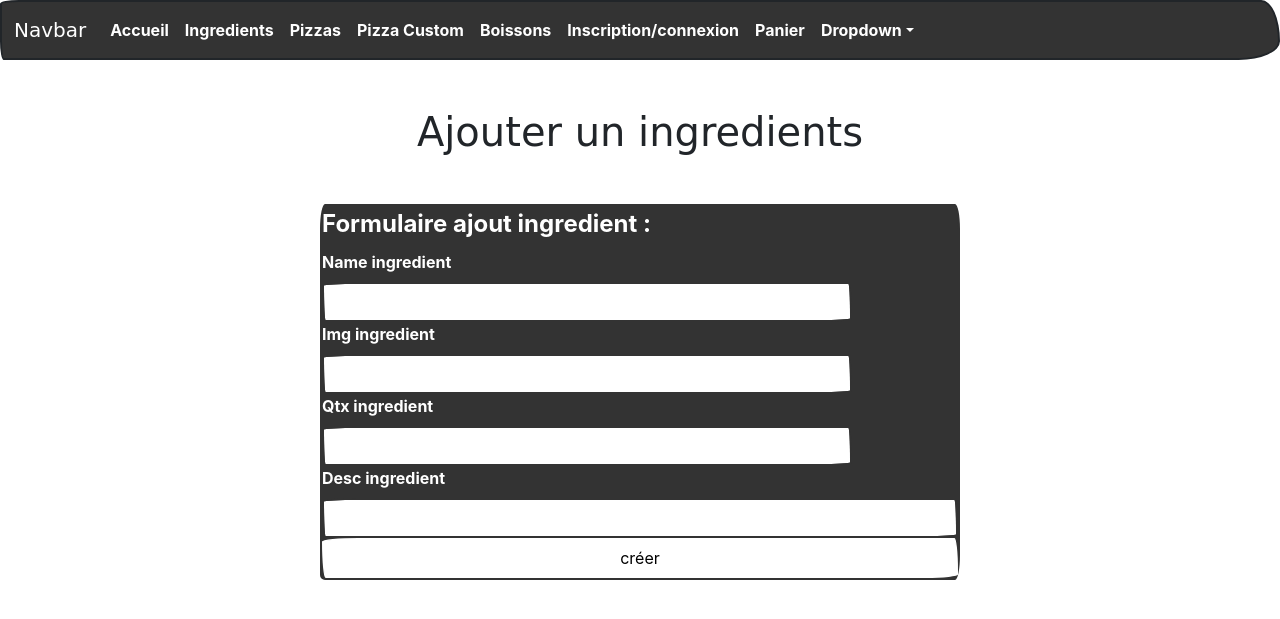
After one commit to Nimaa31/symfPizza, a PHP site: template templates/add_ingredient/index.html.twig in a window 1280 px wide. The commit adds this page. Shown: the top 619 px of the page. Run offline with PHP 8.4, Linux system fonts and the light colour scheme; the template is opened without the code that fills it, so the values that code supplies are empty; form fields are guessed from the names that the template uses; some libraries are stand-ins or nearby versions; some web fonts are replaced.

Commit message:
fin ingredient

```diff
--- a/src/Controller/IngredientController.php
+++ b/src/Controller/IngredientController.php
@@ -16,10 +16,10 @@ class IngredientController extends AbstractController
     #[Route('/ingredient', name: 'app_ingredient')]
     public function index(IngredientRepository $ingredientRepository): Response
     {
-        // $ingredients = $ingredientRepository->findAll();
+        $ing = $ingredientRepository->findAll();
         // dd($ingredients);
         return $this->render('ingredient/index.html.twig', [
-            'controller_name' => 'IngredientController',
+            'ing' => $ing
         ]);
     }
 }
--- a/src/Entity/Cart.php
+++ b/src/Entity/Cart.php
@@ -24,10 +24,10 @@ class Cart
     #[ORM\ManyToMany(targetEntity: Menu::class, mappedBy: 'cart')]
     private $menus;
 
-    #[ORM\ManyToOne(targetEntity: user::class, inversedBy: 'carts')]
+    #[ORM\ManyToOne(targetEntity: User::class, inversedBy: 'carts')]
     private $util;
 
-    #[ORM\ManyToMany(targetEntity: drink::class, inversedBy: 'carts')]
+    #[ORM\ManyToMany(targetEntity: Drink::class, inversedBy: 'carts')]
     private $drinks;
 
     public function __construct()
--- a/src/Entity/Menu.php
+++ b/src/Entity/Menu.php
@@ -36,10 +36,10 @@ class Menu
     #[ORM\ManyToMany(targetEntity: Pizza::class, mappedBy: 'menus')]
     private $pizzas;
 
-    #[ORM\ManyToMany(targetEntity: drink::class, inversedBy: 'menus')]
+    #[ORM\ManyToMany(targetEntity: Drink::class, inversedBy: 'menus')]
     private $drinks;
 
-    #[ORM\ManyToMany(targetEntity: cart::class, inversedBy: 'menus')]
+    #[ORM\ManyToMany(targetEntity: Cart::class, inversedBy: 'menus')]
     private $cart;
 
     public function __construct()
--- a/src/Entity/Pizza.php
+++ b/src/Entity/Pizza.php
@@ -36,10 +36,10 @@ class Pizza
     #[ORM\ManyToMany(targetEntity: Ingredient::class, inversedBy: 'pizzas')]
     private $ingredients;
 
-    #[ORM\ManyToMany(targetEntity: menu::class, inversedBy: 'pizzas')]
+    #[ORM\ManyToMany(targetEntity: Menu::class, inversedBy: 'pizzas')]
     private $menus;
 
-    #[ORM\ManyToMany(targetEntity: cart::class, inversedBy: 'pizzas')]
+    #[ORM\ManyToMany(targetEntity: Cart::class, inversedBy: 'pizzas')]
     private $carts;
 
     public function __construct()
--- /dev/null
+++ b/templates/add_ingredient/index.html.twig
@@ -0,0 +1,56 @@
+{% extends 'base.html.twig' %}
+
+{% block title %}Hello IngredientController!{% endblock %}
+
+{% block body %}
+
+<style>
+    .example-wrapper { margin: 1em auto; max-width: 800px; width: 95%; font: 18px/1.5 sans-serif; }
+    .example-wrapper code { background: #F5F5F5; padding: 2px 6px; }
+</style>
+
+{{ form_start(form) }}
+<h1 class='text-center m-5'>Ajouter un ingredients</h1>
+
+
+<div class='d-flex flex-wrap justify-content-around'>
+    <div class='card text-white bg-primary w-50 h-50'>
+
+    <form class='w-50 h-50'>
+
+    <fieldset>
+        <legend>Formulaire ajout ingredient :</legend>
+        <div class="form-group row">
+        {{ form_label(form.name_ingredient) }}
+        </div>
+        <div class="col-sm-10">
+        {{form_widget(form.name_ingredient)}}
+      </div>
+
+        <div class="form-group row">
+        {{ form_label(form.img_ingredient) }}
+        </div>
+        <div class="col-sm-10">
+        {{form_widget(form.img_ingredient)}}
+      </div>
+
+        <div class="form-group row">
+        {{ form_label(form.qtx_ingredient) }}
+        </div>
+        <div class="col-sm-10">
+        {{form_widget(form.qtx_ingredient)}}
+      </div>
+
+        <div class="form-group">
+        {{ form_label(form.desc_ingredient) }}
+        {{form_widget(form.desc_ingredient)}}
+        </div>
+        {{ form_rest(form) }}
+        </fieldset>
+        <button type="submit" class="btn btn-light">créer</button>
+    </fieldset>
+    </form>
+    </div>
+</div>
+{{ form_end(form) }}
+{% endblock %}
--- a/templates/base.html.twig
+++ b/templates/base.html.twig
@@ -26,6 +26,9 @@
           <a class="nav-link active" href="#">Accueil
             <span class="visually-hidden">(current)</span>
           </a>
+        </li>
+        <li class="nav-item">
+          <a class="nav-link" href="#">Ingredients</a>
         </li>
         <li class="nav-item">
           <a class="nav-link" href="#">Pizzas</a>
```
Also changed, not shown: src/Controller/AddIngredientController.php (added, +35 -0 lines), src/Form/AjoutIngredientType.php (added, +29 -0 lines), templates/ingredient/index.html.twig (+26 -9 lines).
